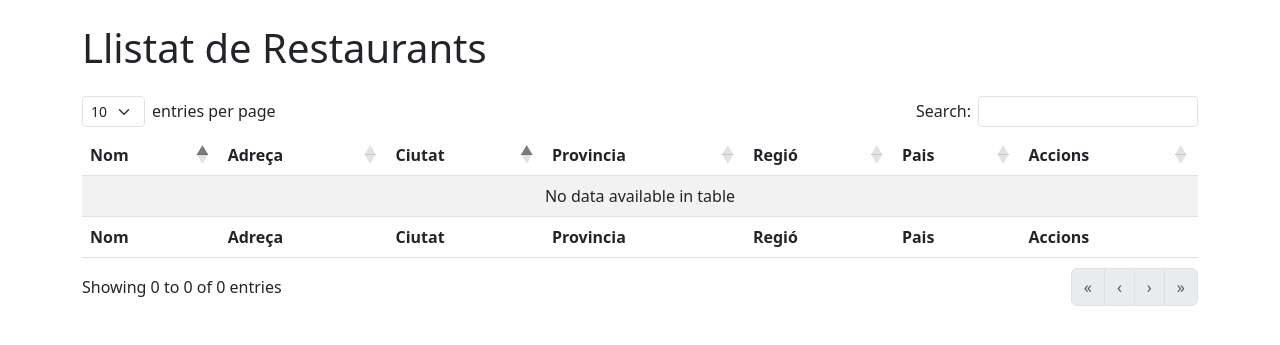
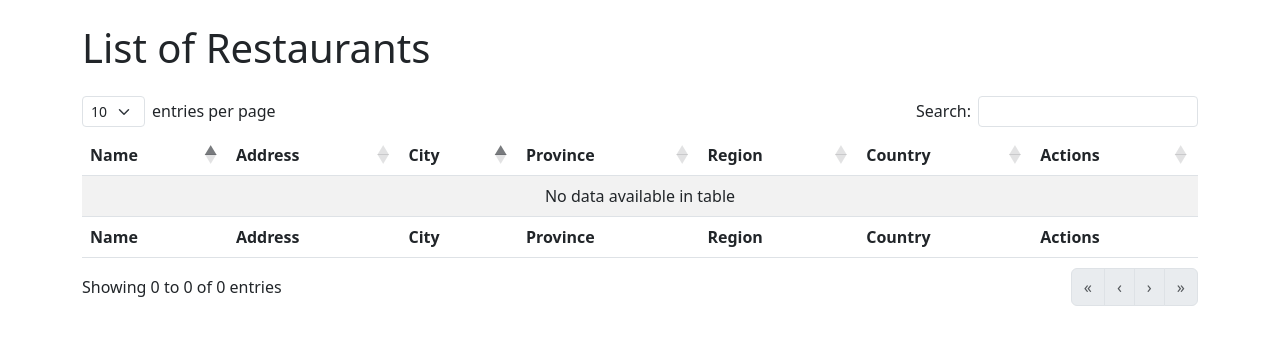
Before and after one commit to aferranc/refactored-spoon, a Flask app: page / in a window 1280 px wide. Shown: the part 56-401 px from the top of the page. Run offline with Flask 3, Linux system fonts and the light colour scheme; data that the repository does not hold is empty; some libraries are stand-ins or nearby versions.

Commit message:
feat: Configure and adapt templates to show translated texts

```diff
--- a/app/templates/404.html
+++ b/app/templates/404.html
@@ -1,6 +1,6 @@
 {% extends "layouts/base.html" %}
 
 {% block content %}
-    <h1>File Not Found</h1>
+    <h1>{{ _('File Not Found') }}</h1>
     <p><a href="{{ url_for('index') }}">Back</a></p>
 {% endblock %}
--- a/app/templates/index.html
+++ b/app/templates/index.html
@@ -2,18 +2,18 @@
 
 {% block content %}
 <div class="container">
-  <h1 class="my-4">Llistat de Restaurants</h1>
+  <h1 class="my-4">{{ _('List of Restaurants') }}</h1>
 
   <table id="restaurantTable" class="table table-striped table-hover">
     <thead>
       <tr>
-        <th>Nom</th>
-        <th>Adreça</th>
-        <th>Ciutat</th>
-        <th>Provincia</th>
-        <th>Regió</th>
-        <th>Pais</th>
-        <th>Accions</th>
+        <th>{{ _('Name') }}</th>
+        <th>{{ _('Address') }}</th>
+        <th>{{ _('City') }}</th>
+        <th>{{ _('Province') }}</th>
+        <th>{{ _('Region') }}</th>
+        <th>{{ _('Country') }}</th>
+        <th>{{ _('Actions') }}</th>
       </tr>
     </thead>
     <tbody>
@@ -27,9 +27,9 @@
           <td>{{ restaurant.country.name }}</td>
           <td>
             {% if current_user.is_authenticated %}
-              <a href="{{ url_for('edit', id=restaurant.id) }}" class="btn btn-primary">Editar</a>
+              <a href="{{ url_for('edit', id=restaurant.id) }}" class="btn btn-primary">{{ _('Edit') }}</a>
             {% else %}
-              <button class="btn btn-primary" disabled>Editar</button>
+              <button class="btn btn-primary" disabled>{{ _('Edit') }}</button>
             {% endif %}
           </td>
         </tr>
@@ -37,13 +37,13 @@
     </tbody>
     <tfoot>
       <tr>
-        <th>Nom</th>
-        <th>Adreça</th>
-        <th>Ciutat</th>
-        <th>Provincia</th>
-        <th>Regió</th>
-        <th>Pais</th>
-        <th>Accions</th>
+        <th>{{ _('Name') }}</th>
+        <th>{{ _('Address') }}</th>
+        <th>{{ _('City') }}</th>
+        <th>{{ _('Province') }}</th>
+        <th>{{ _('Region') }}</th>
+        <th>{{ _('Country') }}</th>
+        <th>{{ _('Actions') }}</th>
       </tr>
     </tfoot>
   </table>
--- a/app/templates/layouts/base.html
+++ b/app/templates/layouts/base.html
@@ -31,6 +31,7 @@
           {% endif %}
         {% endwith %}
       </div>
+
     </div>
     {% block javascripts %}
       <!-- Bootstrap JS Bundle with Popper -->
--- a/app/templates/layouts/navigation.html
+++ b/app/templates/layouts/navigation.html
@@ -9,15 +9,14 @@
       <ul class="navbar-nav ms-auto">
         {% if current_user.is_authenticated %}
           <li class="nav-item">
-            <a class="nav-link" href="{{ url_for('logout') }}">Logout</a>
+            <a class="nav-link" href="{{ url_for('logout') }}">{{ _('Logout') }}</a>
           </li>
         {% else %}
           <li class="nav-item">
-            <a class="nav-link" href="{{ url_for('login') }}">Login</a>
+            <a class="nav-link" href="{{ url_for('login') }}">{{ _('Login') }}</a>
           </li>
         {% endif %}
       </ul>
     </div>
   </div>
 </nav>
-<!-- /.navbar -->
--- a/app/templates/login.html
+++ b/app/templates/login.html
@@ -2,7 +2,7 @@
 
 {% block content %}
 <div class="container">
-  <h1 class="my-4">Sign In</h1>
+  <h1 class="my-4">{{ _('Sign In') }}</h1>
   <form action="" method="post" novalidate>
     {{ form.hidden_tag() }}
     <p>
--- /dev/null
+++ b/babel.cfg
@@ -0,0 +1,2 @@
+[python: app/**.py]
+[jinja2: app/templates/**.html]
```
Also changed, not shown: app/templates/500.html (+4 -3 lines), app/templates/edit.html (+8 -8 lines).
